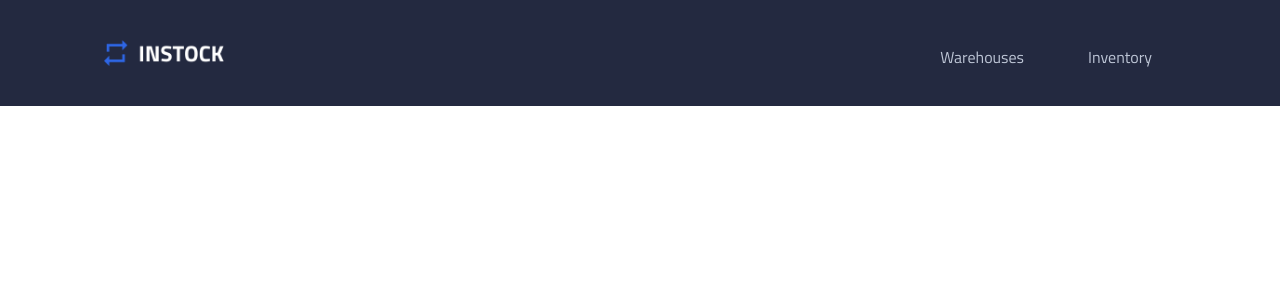
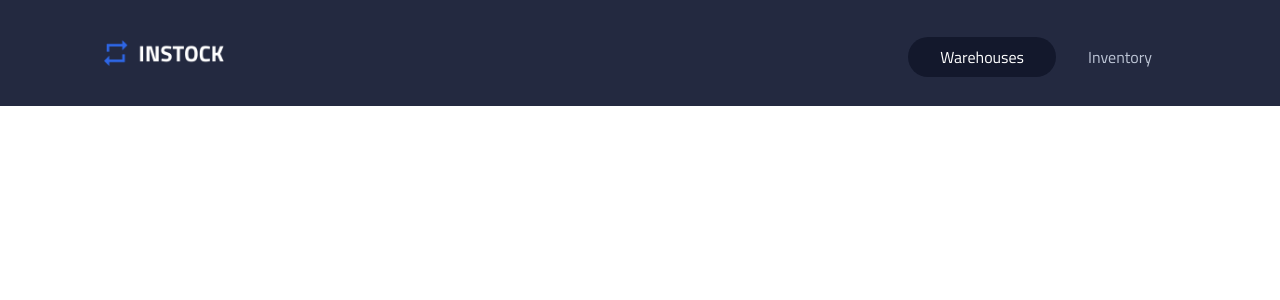
Before and after one commit to akashchauhan96/elaine-instock, a React (Create React App) app: page / in a window 1280 px wide. Shown: the top 300 px of the page. Built offline with nearby package versions, Linux system fonts and the light colour scheme.

Commit message:
State issue fixed + scss file optimized

```diff
--- a/src/Components/Header/Header.jsx
+++ b/src/Components/Header/Header.jsx
@@ -4,9 +4,9 @@ import { useState } from "react";
 import { useNavigate } from "react-router-dom";
 
 function Header() {
-  // just love useNavigate a lot more than NavLink since it doesn't mess up styling! using State to set active/inactive state of nav-items
   const navigate = useNavigate();
-  const [active, setActive] = useState(null);
+  const [warehouseActive, setWarehouseActive] = useState(true);
+  const [inventoryActive, setInventoryActive] = useState(false);
 
   return (
     <header className="header">
@@ -21,24 +21,24 @@ function Header() {
         <div className="header__nav">
           <div
             className={`header__nav-item ${
-              active ? "header__nav-item--active" : ""
+              warehouseActive ? "header__nav-item--active" : ""
             }`}
             onClick={() => {
-              // upon click 2 events happen: the item will be given active class if not already, and vice versa + navigate to the appropriate page
               navigate("/");
-              setActive(!active);
+              setWarehouseActive(!warehouseActive);
+              setInventoryActive(!inventoryActive);
             }}
           >
             Warehouses
           </div>
           <div
-            // there is a strange bug now. When I click on one item, it makes both of them active at the same time. and both inactive at same time. trying to find the cause and fix it!
             className={`header__nav-item ${
-              active ? "header__nav-item--active" : ""
+              inventoryActive ? "header__nav-item--active" : ""
             }`}
             onClick={() => {
               navigate("/inventory-list");
-              setActive(!active);
+              setInventoryActive(!inventoryActive);
+              setWarehouseActive(!warehouseActive);
             }}
           >
             Inventory
--- a/src/Components/Header/Header.scss
+++ b/src/Components/Header/Header.scss
@@ -1,8 +1,9 @@
 @use "../../styles/partials/breakpoints" as *;
 @use "../../styles/partials/mixins" as *;
+@use "../../styles/partials/colours" as *;
 
 .header {
-  background-color: #232940;
+  background-color: $dark-background-colour;
 
   &__container {
     padding: 1rem 0.5rem 0.5rem 0.5rem;
```
